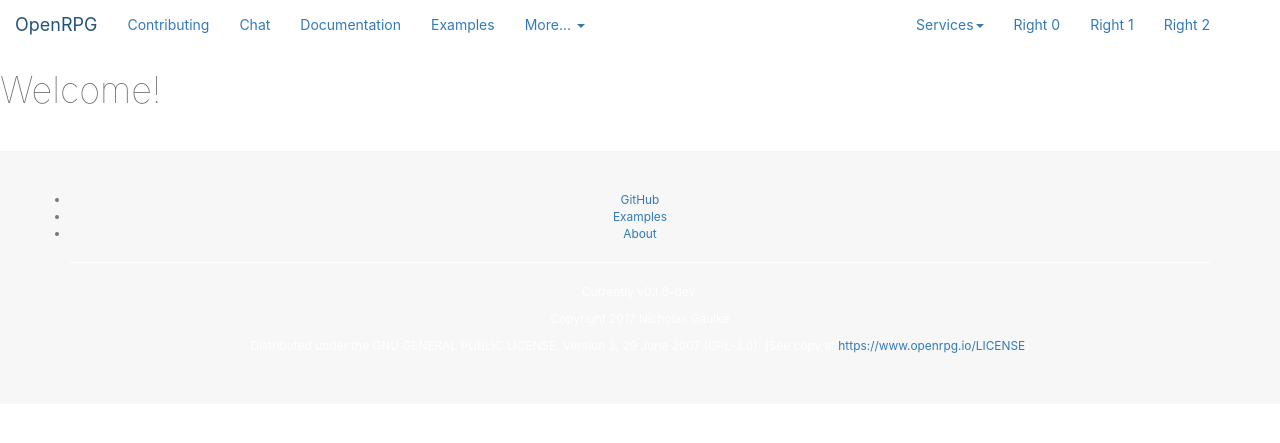
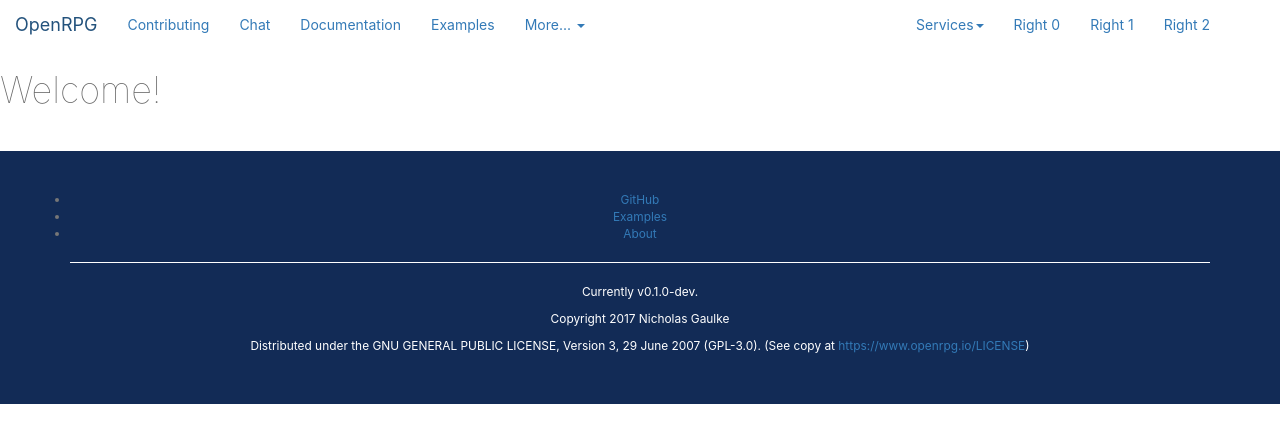
Before and after one commit to incomingstick/OpenRPG, a Jekyll site: the page built from docs/index.html, in a window 1280 px wide. Shown: the top 443 px of the page. Built offline with Jekyll 4.4.1, drawn with Linux system fonts in a browser that asks for light colours; nearby versions of some CDN libraries.

Commit message:
udpated footer bg color

```diff
--- a/docs/css/style.css
+++ b/docs/css/style.css
@@ -44,7 +44,7 @@ footer {
     margin-top: 4rem;
     font-size: 85%;
     text-align: center;
-    background-color: #f7f7f7;
+    background-color: #122b56;
 }
 
 .footer-links {
```
